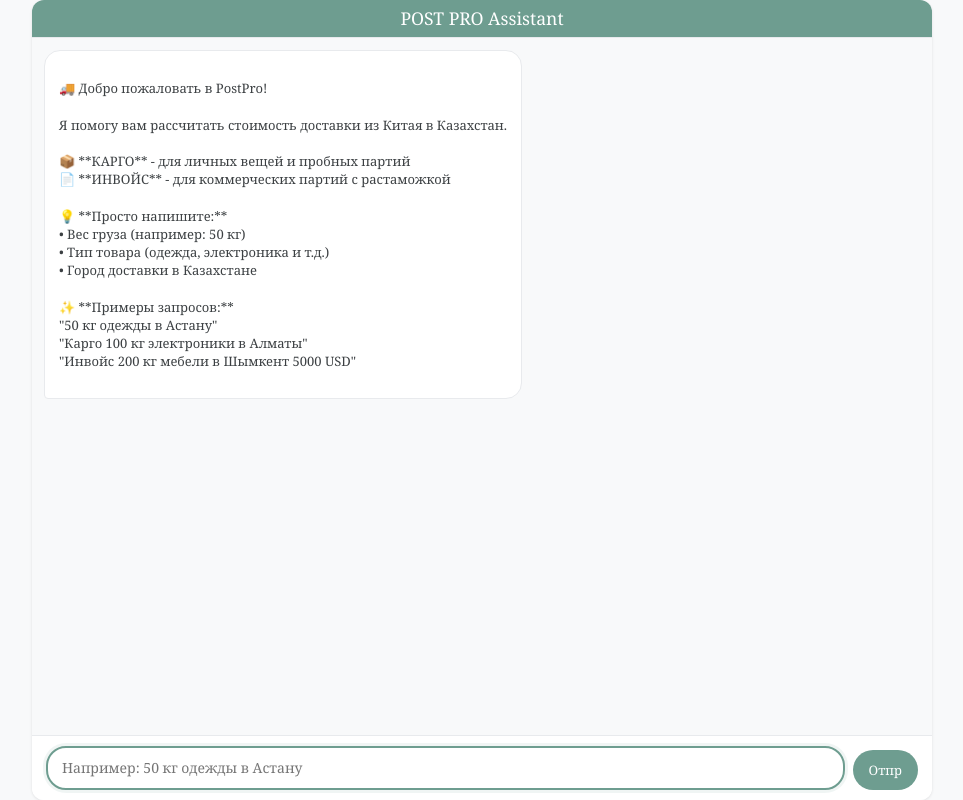
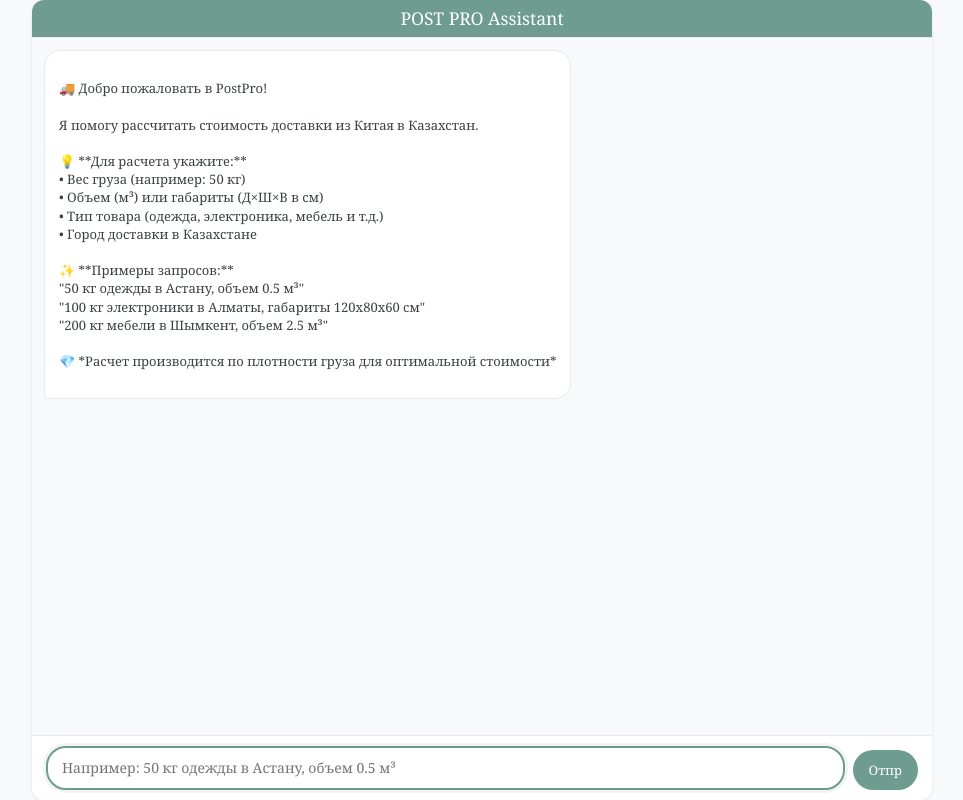
Before and after one commit to beketaitzhanov-ship-it/Post-Pro, a Flask app: page / in a window 1280 px wide. Shown: the whole page, without its empty margins (158-1121 px from the left). Run offline with Flask 3, Linux system fonts and the light colour scheme; some web fonts are replaced.

Commit message:
index.html

```diff
--- a/templates/index.html
+++ b/templates/index.html
@@ -316,20 +316,20 @@
                 <div class="message-content">
 🚚 Добро пожаловать в PostPro!
 
-Я помогу вам рассчитать стоимость доставки из Китая в Казахстан.
+Я помогу рассчитать стоимость доставки из Китая в Казахстан.
 
-📦 **КАРГО** - для личных вещей и пробных партий
-📄 **ИНВОЙС** - для коммерческих партий с растаможкой
-
-💡 **Просто напишите:**
+💡 **Для расчета укажите:**
 • Вес груза (например: 50 кг)
-• Тип товара (одежда, электроника и т.д.)
+• Объем (м³) или габариты (Д×Ш×В в см)
+• Тип товара (одежда, электроника, мебель и т.д.)
 • Город доставки в Казахстане
 
 ✨ **Примеры запросов:**
-"50 кг одежды в Астану"
-"Карго 100 кг электроники в Алматы"
-"Инвойс 200 кг мебели в Шымкент 5000 USD"
+"50 кг одежды в Астану, объем 0.5 м³"
+"100 кг электроники в Алматы, габариты 120x80x60 см"
+"200 кг мебели в Шымкент, объем 2.5 м³"
+
+💎 *Расчет производится по плотности груза для оптимальной стоимости*
                 </div>
             </div>
         </div>
@@ -338,7 +338,7 @@
             <div class="input-container">
                 <textarea
                     id="message-input"
-                    placeholder="Например: 50 кг одежды в Астану"
+                    placeholder="Например: 50 кг одежды в Астану, объем 0.5 м³"
                     rows="1"
                     aria-label="Введите сообщение"
                 ></textarea>
```
